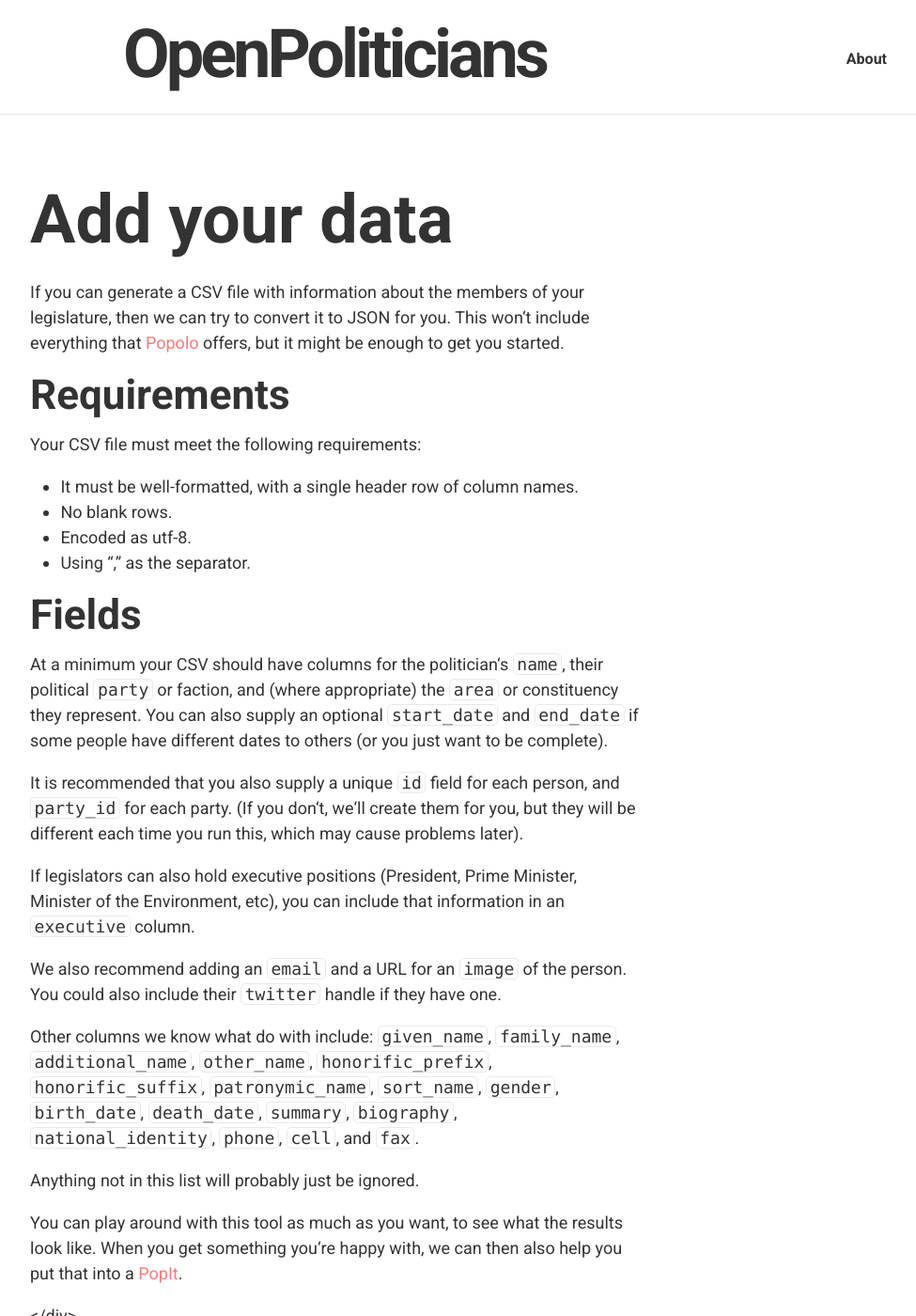
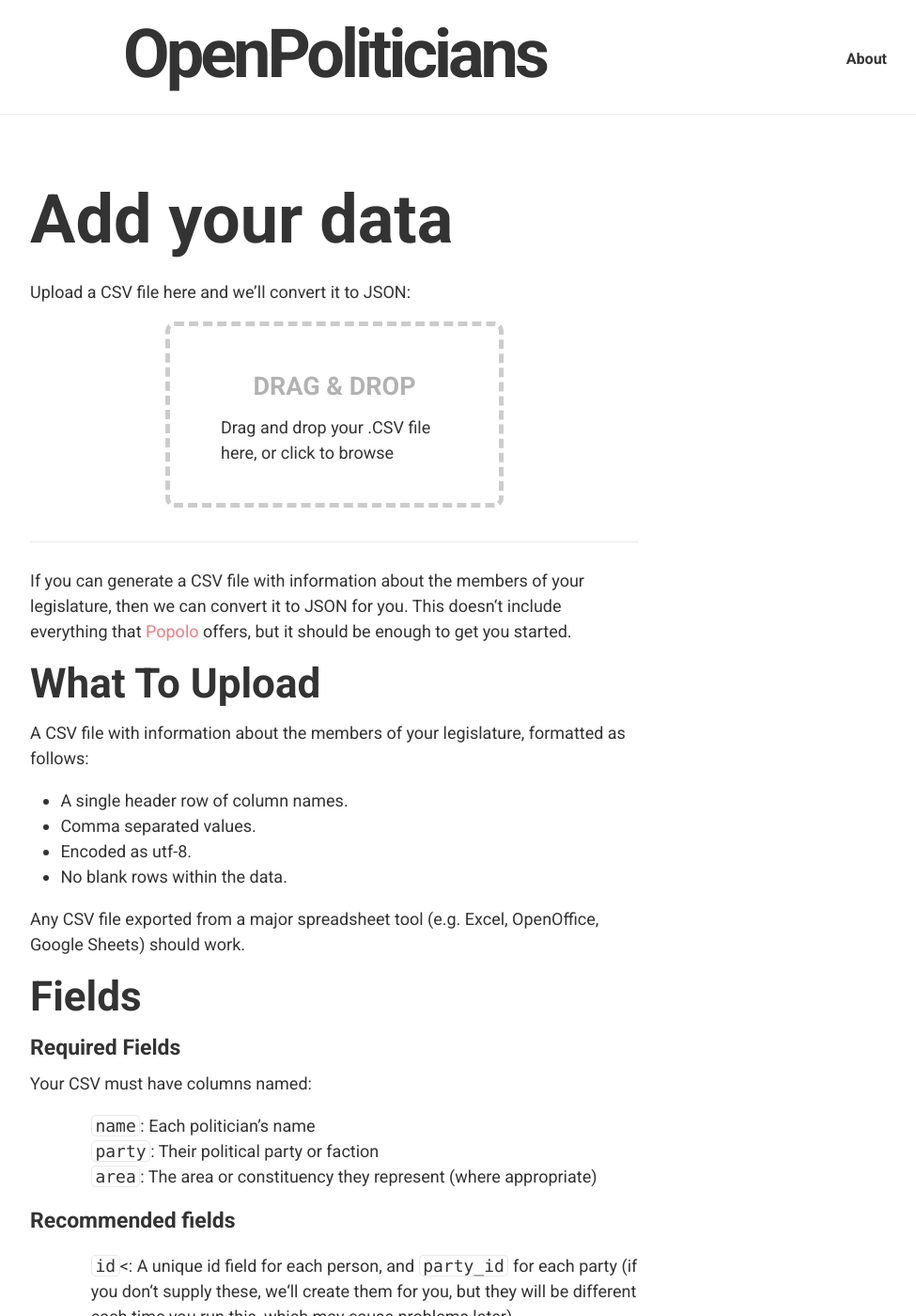
Before and after one commit to everypolitician/everypolitician, a Jekyll site: the page built from upload.md, in a window 1280 px wide and 1400 px high. Shown: the whole window at 94% size, without its empty margins (284-1259 px from the left). Built offline with Jekyll 4.4.1, drawn with Linux system fonts in a browser that asks for light colours; some of the changed text lies outside the part shown.

Commit message:
Myfification of /upload
New text for /upload

```diff
--- a/upload.md
+++ b/upload.md
@@ -8,72 +8,107 @@ permalink: /upload/
   <div class="standard-page-wrapper">
     <h1>Add your data</h1>
 
+    <p>Upload a CSV file here and we’ll convert it to JSON:</p>
+
+    <div class="upload-area">
+      <form action="{{ site.csv_to_popolo_url }}" class="dropzone uploader" id="my-awesome-dropzone">
+        <p class="drag-and-drop">
+          Drag &amp; Drop
+        </p>
+        <div class="fallback">
+          <input name="csv" type="file" multiple />
+        </div>
+      </form>
+      <div class="preview-area dropzone-previews"></div>
+    </div>
+
+    <hr /><br />
+
     <p>If you can generate a CSV file with information about the members
-    of your legislature, then we can try to convert it to JSON for you.
-    This won‘t include everything that <a
-    href="http://www.popoloproject.com/">Popolo</a> offers, but it might be
-    enough to get you started.</p>
+    of your legislature, then we can convert it to JSON for you.
+    This doesn‘t include everything that <a
+    href="http://www.popoloproject.com/">Popolo</a> offers, but it
+    should be enough to get you started.</p>
 
-    <h2>Requirements</h2>
+    <h2>What To Upload</h2>
 
-    <p>Your CSV file must meet the following requirements:
+    <p>A CSV file with information about the members of your
+    legislature, formatted as follows:
     <ul>
-      <li>It must be well-formatted, with a single header row of column names.</li>
-      <li>No blank rows.</li>
+      <li>A single header row of column names.</li>
+      <li>Comma separated values.</li>
       <li>Encoded as utf-8.</li>
-      <li>Using “,” as the separator.</li>
+      <li>No blank rows within the data.</li>
     </ul>
+
+    <p>Any CSV file exported from a major spreadsheet tool (e.g. Excel,
+    OpenOffice, Google Sheets) should work.</p>
 
     <h2>Fields</h2>
 
-    <p>At a minimum your CSV should have columns for the politician‘s
-    <code>name</code>, their political <code>party</code> or faction, and
-    (where appropriate) the <code>area</code> or constituency they
-    represent. You can also supply an optional <code>start_date</code>
-    and <code>end_date</code> if some people have different dates to others
-    (or you just want to be complete).
+    <h3>Required Fields</h3>
 
-    <p>It is recommended that you also supply a unique <code>id</code>
-    field for each person, and <code>party_id</code> for each party. (If you
-    don‘t, we‘ll create them for you, but they will be different each time
-    you run this, which may cause problems later).</p>
+    <p>Your CSV must have columns named:</p>
+    <ul>
+      <ol><code>name</code>: Each politician’s name</ol>
+      <ol><code>party</code>: Their political party or faction</ol>
+      <ol><code>area</code>: The area or constituency they represent  (where
+        appropriate) </ol>
+    </ul>
 
-    <p>If legislators can also hold executive positions (President,
-    Prime Minister, Minister of the Environment, etc), you can include
-    that information in an <code>executive</code> column.
+    <h3>Recommended fields</h3>
+    <ul>
+      <ol><code>id</code><: A unique id field for each person, and
+        <code>party_id</code> for each party (if you don‘t supply these, we‘ll
+        create them for you, but they will be different each time you run this,
+        which may cause problems later).</ol>
+      <ol><code>email</code>: An email address for each person and/or</ol>
+      <ol><code>twitter</code>: their Twitter handle.</ol>
+      <ol><code>image</code>: A URL for an image of the person.</ol>
+    </ul>
 
-    <p>We also recommend adding an <code>email</code> and a URL for an
-    <code>image</code> of the person. You could also include their
-    <code>twitter</code> handle if they have one.</p>
+    <h3>Optional, but nice-to-have fields</h3>
 
-    <p>Other columns we know what do with include:
-    <code>given_name</code>, <code>family_name</code>,
-    <code>additional_name</code>, <code>other_name</code>,
-    <code>honorific_prefix</code>, <code>honorific_suffix</code>,
-    <code>patronymic_name</code>, <code>sort_name</code>,
-    <code>gender</code>, <code>birth_date</code>, <code>death_date</code>,
-    <code>summary</code>, <code>biography</code>,
-    <code>national_identity</code>, <code>phone</code>,
-    <code>cell</code>, and <code>fax</code>.
+    <ul>
+      <ol><code>start_date</code> and <code>end_date</code>, for when
+        they entered or left the Leglislature</ol>
+      <ol><code>executive</code>: If legislators can also hold executive
+        positions (President, Prime Minister, Minister of the Environment, etc),
+        you can ilso nclude that information.</ol>
+    </ul>
+
+    <h3>Totally-your-choice fields</h3>
+
+    <p>Other columns we know what do with include: </p>
+    <ul>
+      <ol><code>given_name</code></ol>
+      <ol><code>family_name</code></ol>
+      <ol><code>additional_name</code></ol>
+      <ol><code>other_name</code></ol>
+      <ol><code>honorific_prefix</code></ol>
+      <ol><code>honorific_suffix</code></ol>
+      <ol><code>patronymic_name</code></ol>
+      <ol><code>sort_name</code></ol>
+      <ol><code>gender</code></ol>
+      <ol><code>birth_date</code></ol>
+      <ol><code>death_date</code></ol>
+      <ol><code>summary</code></ol>
+      <ol><code>biography</code></ol>
+      <ol><code>national_identity</code></ol>
+      <ol><code>phone</code></ol>
+      <ol><code>cell</code></ol>
+      <ol><code>fax</code></ol>
+    </ul>
+
+    <p>Anything not in this list will probably just be ignored—but you
+    can play around with this tool as much as you want and see what the
+    results look like.</p>
 
     <p>Anything not in this list will probably just be ignored.</p>
 
     <p>You can play around with this tool as much as you want, to see
-    what the results look like. When you get something you‘re happy with,
-    we can then also help you put that into a
-    <a href="http://popit.poplus.org/">PopIt</a>.</p>
+    what the results look like. Once you get something you‘re happy
+    with, then you can add it to <a href="http://popit.poplus.org/">PopIt</a>.</p>
 
   </div>
-
-  <div class="upload-area">
-    <form action="{{ site.csv_to_popolo_url }}" class="dropzone uploader" id="my-awesome-dropzone">
-      <p class="drag-and-drop">
-        Drag &amp; Drop
-      </p>
-      <div class="fallback">
-        <input name="csv" type="file" multiple />
-      </div>
-    </form>
-    <div class="preview-area dropzone-previews"></div>
-  </div>
 </div>
```
